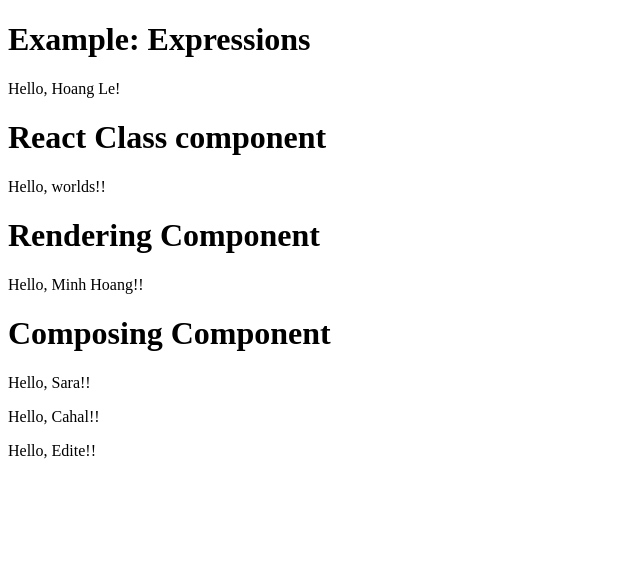
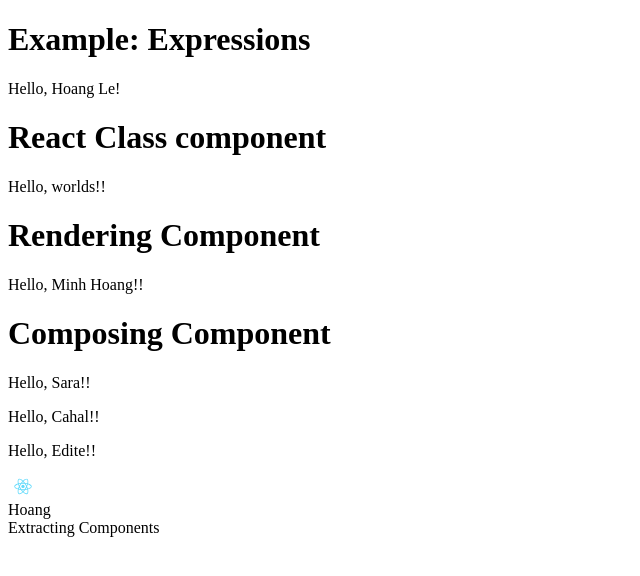
Before and after one commit to hoangle-agilityio/react-training, a React (Vite) app in the folder example-react/: page / in a window 1280 px wide. Shown: the top 576 px of the page, without its empty margins (0-640 px from the left). Built offline with nearby package versions, Linux system fonts and the light colour scheme.

Commit message:
feat: make some code about extracting components

```diff
--- /dev/null
+++ b/example-react/src/example-tsx/extracting-components.tsx
@@ -0,0 +1,46 @@
+interface Comment {
+  author: {
+    avatarUrl?: string;
+    name?: string;
+  };
+  text?: string;
+}
+
+function Avatar(props: Comment) {
+  return <img width="30" className="Avatar"
+    src={props.author.avatarUrl}
+    alt={props.author.name}
+  />
+}
+
+function UserInfo(props: Comment) {
+  return (
+    <>
+      <Avatar author={props.author} />
+      <div className="UserInfo-name">
+        {props.author.name}
+      </div>
+    </>
+  );
+}
+
+export default function Comment() {
+  const comment: Comment = {
+    author: {
+      avatarUrl: "/src/logo.svg",
+      name: "Hoang",
+    },
+    text: "Extracting Components",
+  }
+
+  return (
+    <div className="Comment">
+      <div className="UserInfo">
+        <UserInfo author={comment.author} />
+      </div>
+      <div className="Comment-text">
+        {comment.text}
+      </div>
+    </div>
+  );
+}
--- a/example-react/src/main.tsx
+++ b/example-react/src/main.tsx
@@ -3,6 +3,7 @@
 import ClassComponents from "./example-tsx/class-components"
 import ComposingComponents from "./example-tsx/composing-components"
 import Expressions from "./example-tsx/expressions"
+import Comment from "./example-tsx/extracting-components"
 import RenderingComponent from "./example-tsx/rendering-components"
 
 ReactDOM.render(
@@ -11,6 +12,7 @@
     <ClassComponents />
     <RenderingComponent name="Minh Hoang" />
     <ComposingComponents />
+    <Comment />
   </React.StrictMode>,
   document.getElementById("root")
 )
```
